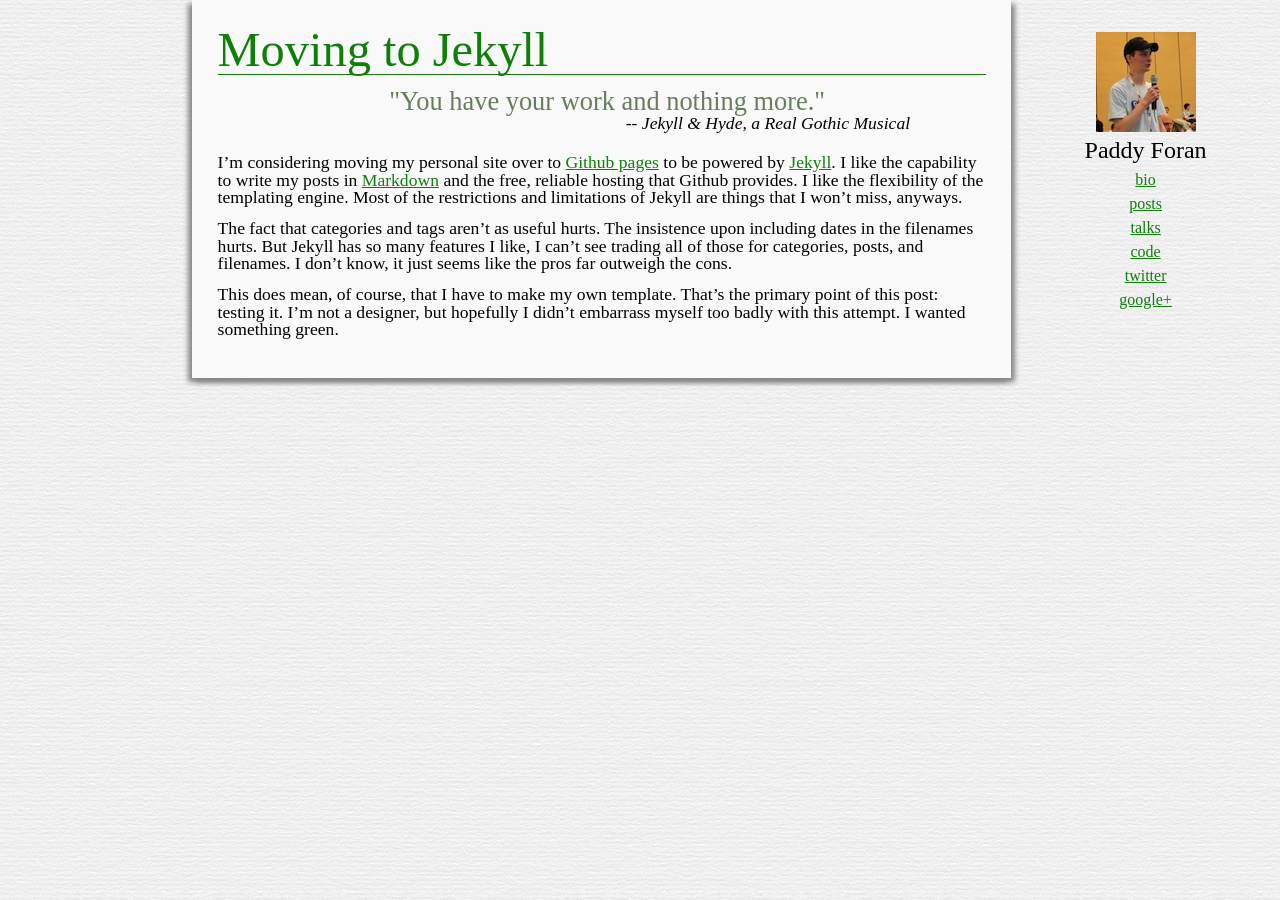
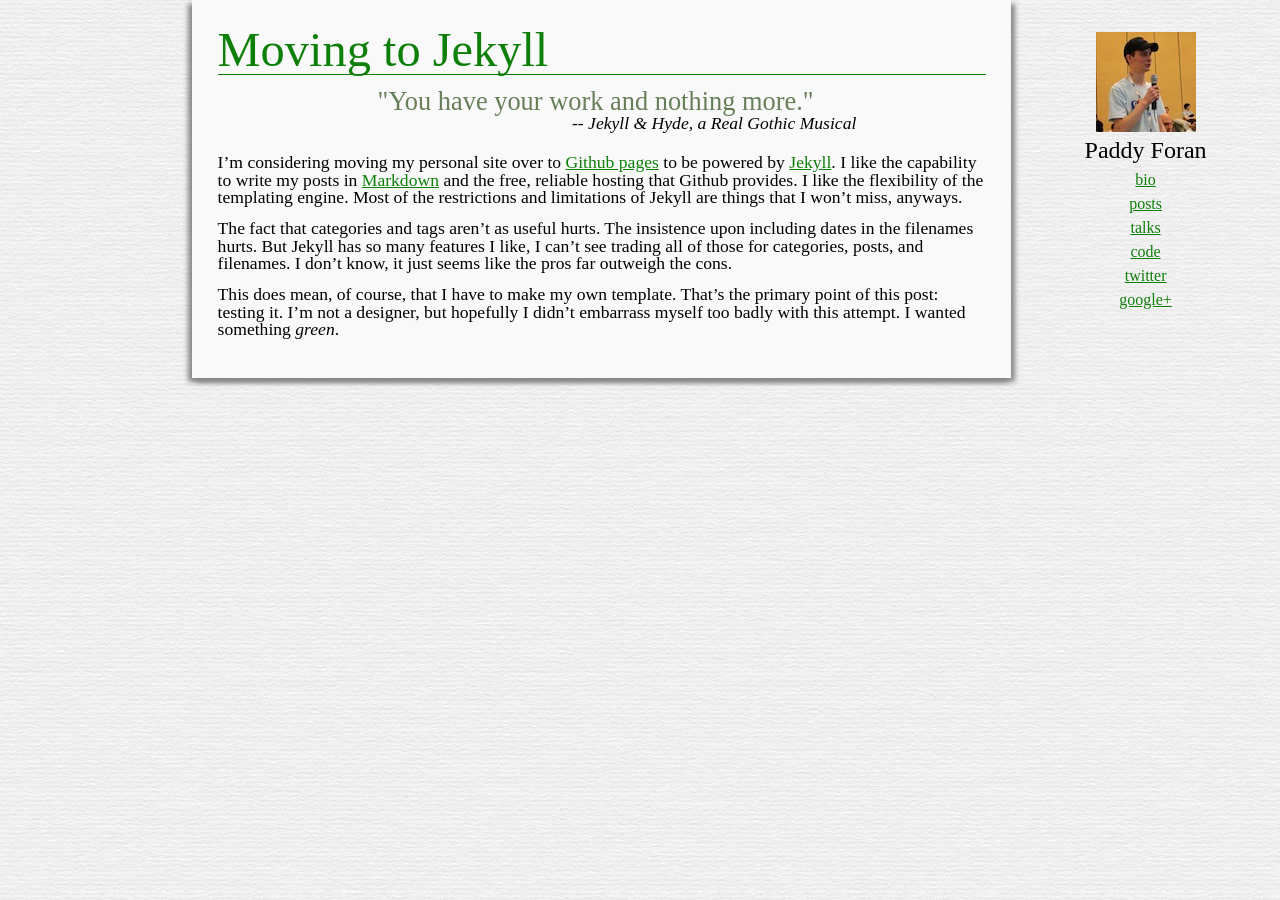
Before and after one commit to paddycarver/blog, a Jekyll site: the page built from _posts/2012-02-23-moving-to-jekyll.md, in a window 1280 px wide. Built offline with Jekyll 4.4.1, drawn with Linux system fonts in a browser that asks for light colours; some web fonts are replaced.

Commit message:
Some formatting tweaks.

```diff
--- a/_layouts/post.html
+++ b/_layouts/post.html
@@ -57,19 +57,24 @@
                                 margin: .75em 0;
                         }
                         blockquote {
-                                width: 98%;
+                                width: 95%;
                                 text-align: center;
                                 padding: .5em .5em 0em .5em;
                                 font-size: 1.5em;
                                 color: #667F59;
                         }
                         p.attribution {
-                                width: 40%;
+                                width: 55%;
                                 margin: 0px;
-                                margin-right: 8%;
-                                margin-left: 52%;
+                                margin-left: 45%;
                                 padding: 0em .5em .5em .5em;
                                 font-style: italic;
+                        }
+                        em {
+                                font-style: italic;
+                        }
+                        strong {
+                                font-weight: bold;
                         }
                 </style>
         </head>
```
